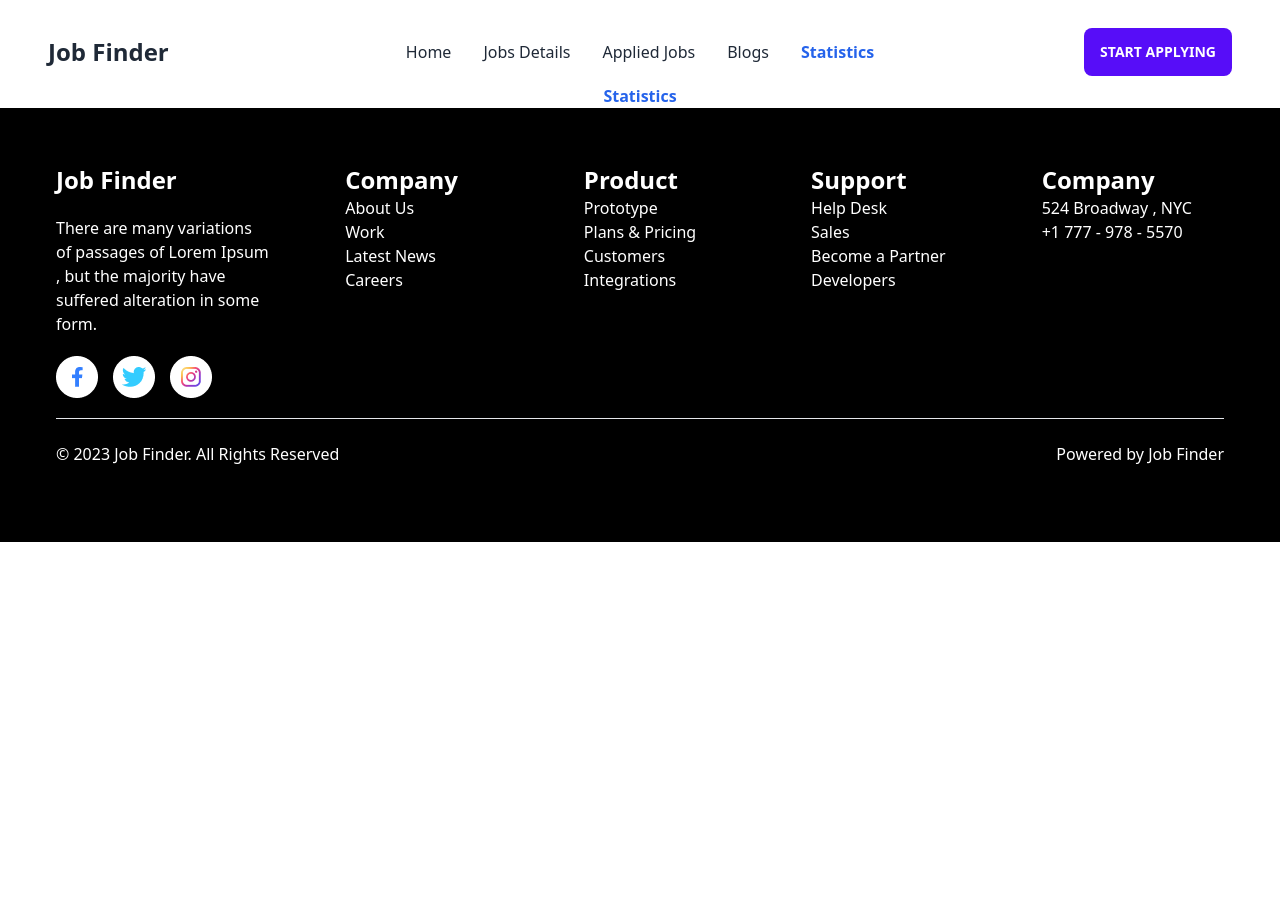
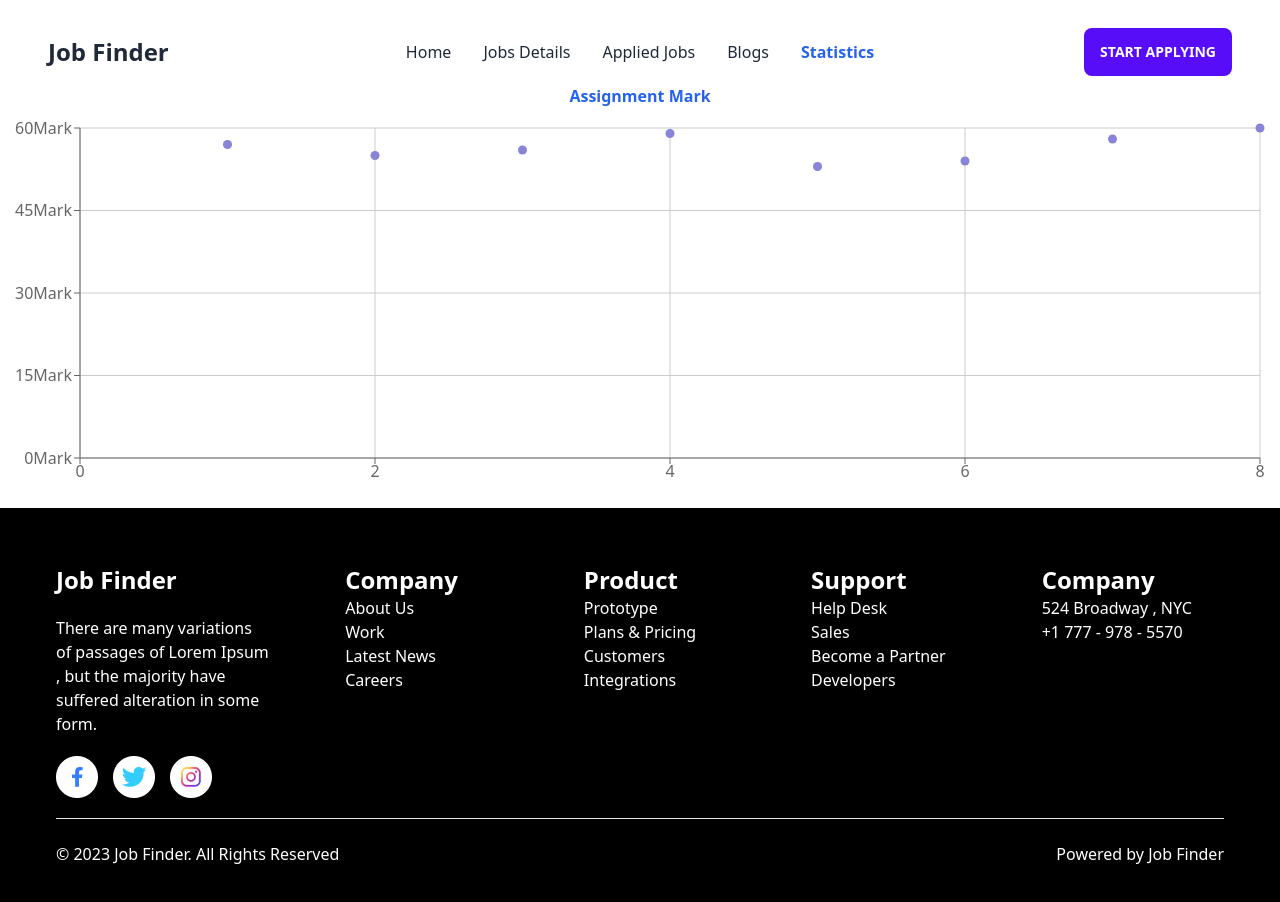
Before and after one commit to SudhamDebnath/job-finder, a React (Vite) app: page /statistics in a window 1280 px wide. Shown: the top 902 px of the page. Before the commit the page ends 800 px from the top, so only its background shows below. Built offline with nearby package versions, Linux system fonts and the light colour scheme.

Commit message:
Adding Statistics section with assignment data

```diff
--- a/package.json
+++ b/package.json
@@ -13,7 +13,8 @@
     "daisyui": "^2.51.5",
     "react": "^18.2.0",
     "react-dom": "^18.2.0",
-    "react-router-dom": "^6.10.0"
+    "react-router-dom": "^6.10.0",
+    "recharts": "^2.5.0"
   },
   "devDependencies": {
     "@types/react": "^18.0.28",
--- a/src/App.jsx
+++ b/src/App.jsx
@@ -9,7 +9,6 @@
       <Header></Header>
       <Outlet></Outlet>
       <Footer></Footer>
-
     </div>
   );
 };
--- a/src/components/Statistics.jsx
+++ b/src/components/Statistics.jsx
@@ -1,11 +1,50 @@
-import React from 'react';
+import React from "react";
+import {
+  ScatterChart,
+  Scatter,
+  XAxis,
+  YAxis,
+  CartesianGrid,
+  Tooltip,
+  ResponsiveContainer,
+} from "recharts";
 
 const Statistics = () => {
-    return (
-        <div>
-            <h1 className='text-blue-600 font-bold text-center'> Statistics </h1>
-        </div>
-    );
+
+  const data = [
+      { x: 1, y: 57 },
+      { x: 2, y: 55 },
+      { x: 3, y: 56 },
+      { x: 4, y: 59 },
+      { x: 5, y: 53 },
+      { x: 6, y: 54 },
+      { x: 7, y: 58 },
+      { x: 8, y: 60 },
+  ];
+
+  return (
+      <div>
+
+          <h1 className='text-blue-600 font-bold text-center'>Assignment Mark</h1>
+
+      <ResponsiveContainer width="100%" height={400}>
+        <ScatterChart
+          margin={{
+            top: 20,
+            right: 20,
+            bottom: 20,
+            left: 20,
+          }}
+        >
+          <CartesianGrid />
+          <XAxis type="number" dataKey="x" name="Assignment No" unit="" />
+          <YAxis type="number" dataKey="y" name="Mark" unit="Mark" />
+          <Tooltip cursor={{ strokeDasharray: "3 3" }} />
+          <Scatter name="Assignment" data={data} fill="#8884d8" />
+        </ScatterChart>
+      </ResponsiveContainer>
+    </div>
+  );
 };
 
 export default Statistics;
```
Also changed, not shown: 2 other files (tests, documents, lock files or other folders).
